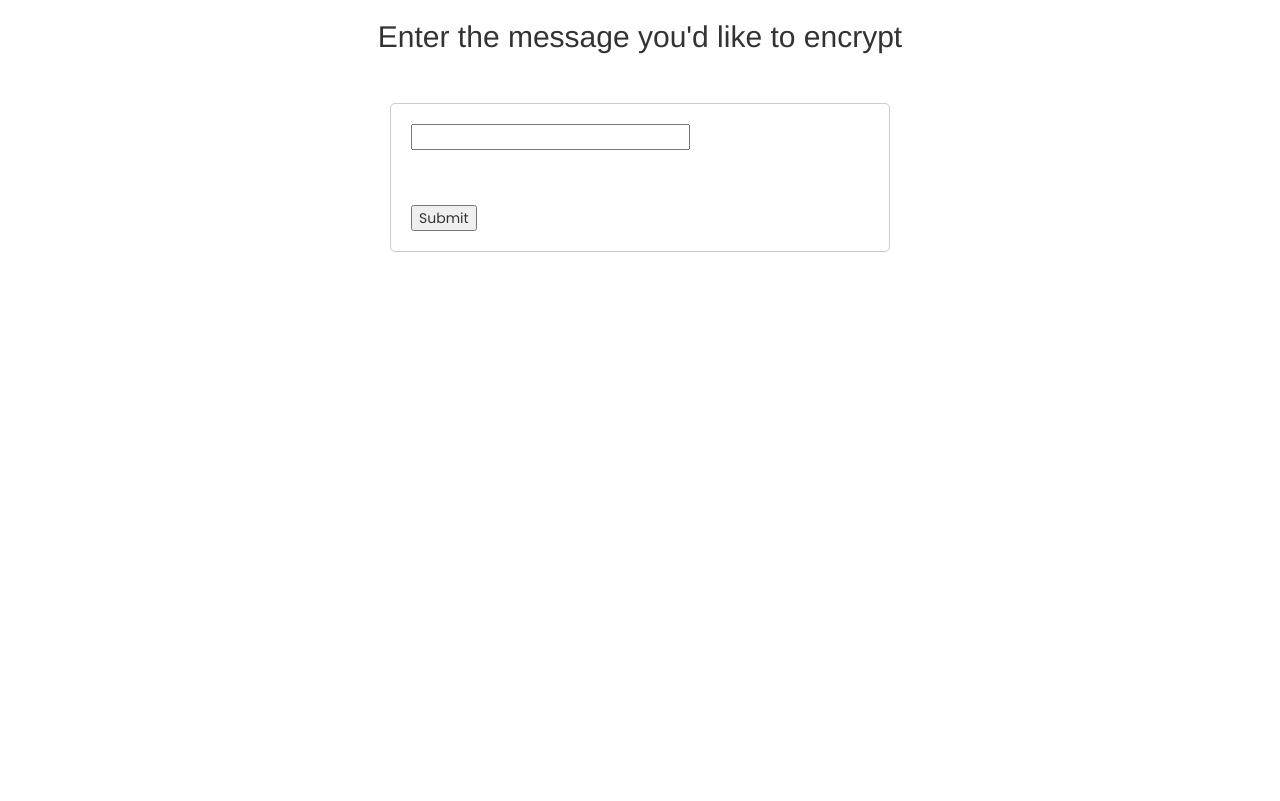
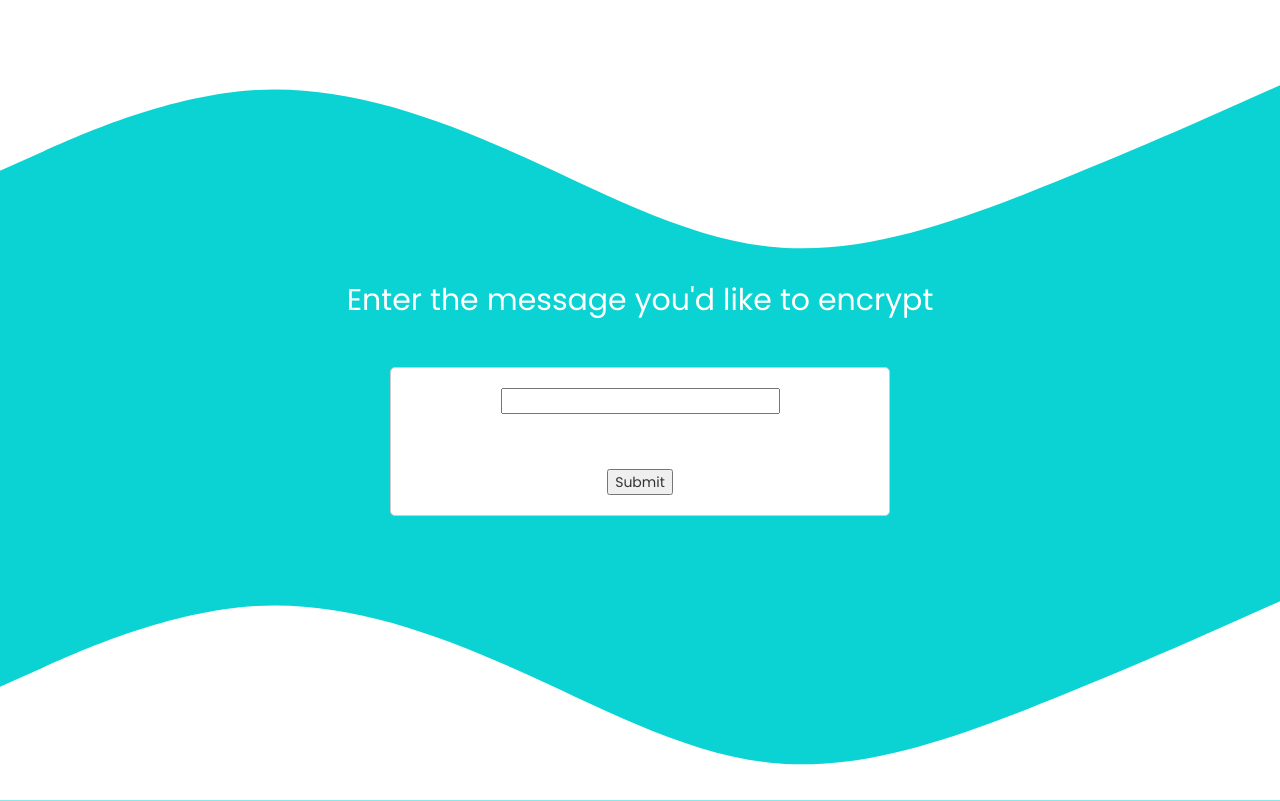
Before and after one commit to mendoska/cryptography-project, a website: page public/index.html in a window 1280 px wide. Drawn offline with nearby package versions, Linux system fonts and the light colour scheme.

Commit message:
added curve to the background

```diff
--- a/public/index.html
+++ b/public/index.html
@@ -17,9 +17,12 @@
     <title>Cryptography</title>
 </head>
 <body>
-
-    <h2 id ="form-title">Enter the message you'd like to encrypt</h2>
-
+<div class ="curved upper">
+    <svg xmlns="http://www.w3.org/2000/svg" viewBox="0 0 1440 320"><path fill="#0bd3d3" fill-opacity="1"
+         d="M0,192L48,170.7C96,149,192,107,288,101.3C384,96,480,128,576,170.7C672,213,768,267,864,277.3C960,288,1056,256,1152,218.7C1248,181,1344,139,1392,117.3L1440,96L1440,320L1392,320C1344,320,1248,320,1152,320C1056,320,960,320,864,320C768,320,672,320,576,320C480,320,384,320,288,320C192,320,96,320,48,320L0,320Z"></path></svg>
+</div>
+<div class ="curved">
+    <h2>Enter the message you'd like to encrypt</h2>
     <div class = "form-container">
         <form class = "form-styling">
         <div class = "form-group">
@@ -29,8 +32,10 @@
         <div id="mydiv" name="mydiv"></div>
         </form>
         <button onclick ="sendEncryption()">Submit</button>
-
     </div>
+    <svg xmlns="http://www.w3.org/2000/svg" viewBox="0 0 1440 320"><path fill="#fff" fill-opacity="1"
+         d="M0,192L48,170.7C96,149,192,107,288,101.3C384,96,480,128,576,170.7C672,213,768,267,864,277.3C960,288,1056,256,1152,218.7C1248,181,1344,139,1392,117.3L1440,96L1440,320L1392,320C1344,320,1248,320,1152,320C1056,320,960,320,864,320C768,320,672,320,576,320C480,320,384,320,288,320C192,320,96,320,48,320L0,320Z"></path></svg>
+</div>
 <!-- JS -->
 <script>
     function sendEncryption(){
--- a/public/styles/style.css
+++ b/public/styles/style.css
@@ -32,6 +32,28 @@ FORM STYLING
     color:black;
   }
 
-  #form-title{
+
+.curved {
+    background: #0bd3d3;
+    text-align:center;
+}
+
+
+.curved svg{
+    display: block;
+}
+
+.curved.upper{
+background:white;
+}
+
+
+.curved h2{
     text-align: center;
-  }
+    color:white;
+    margin-top:0;
+}
+
+h2{
+    margin-top:0;
+}
```
